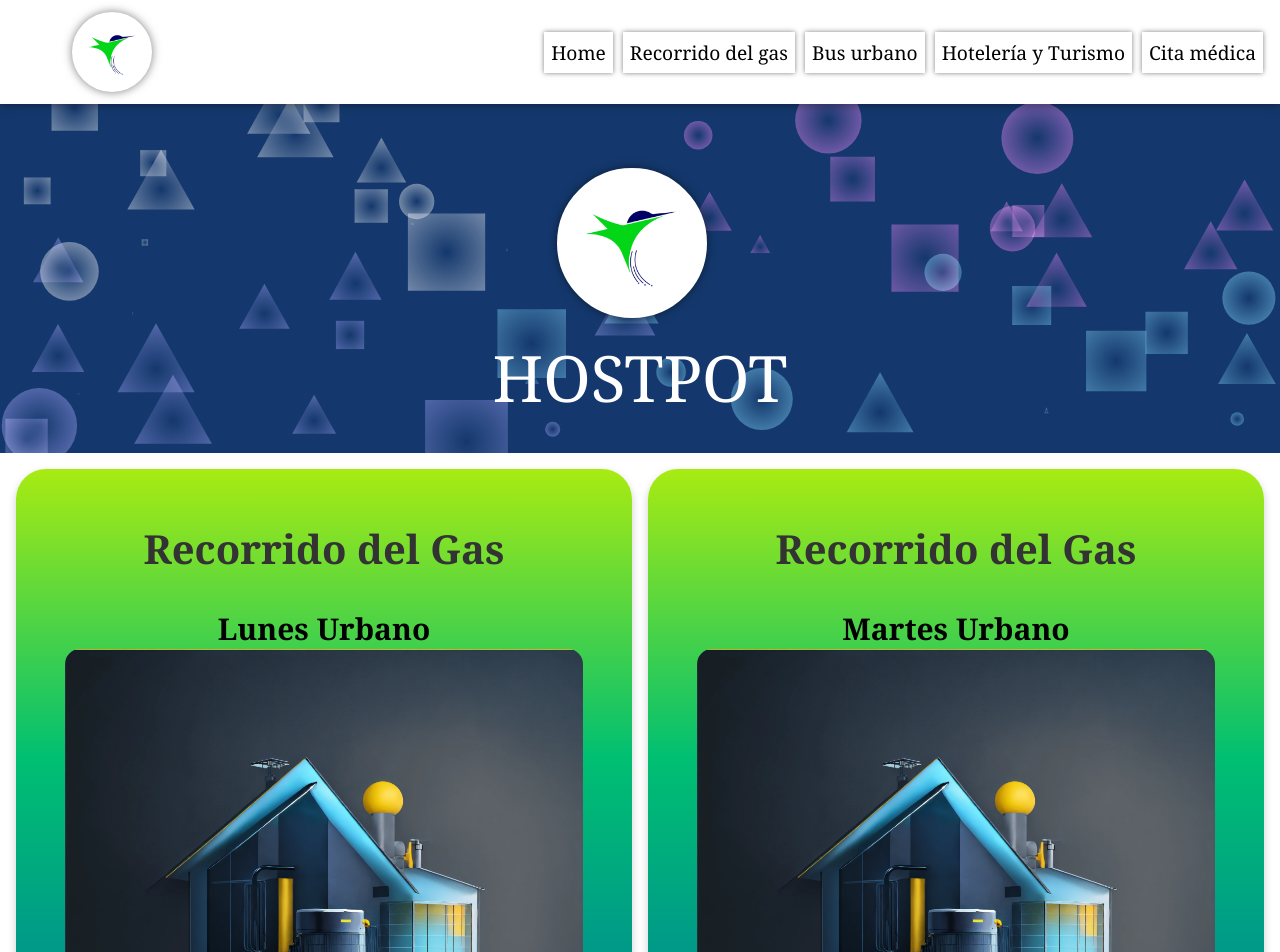
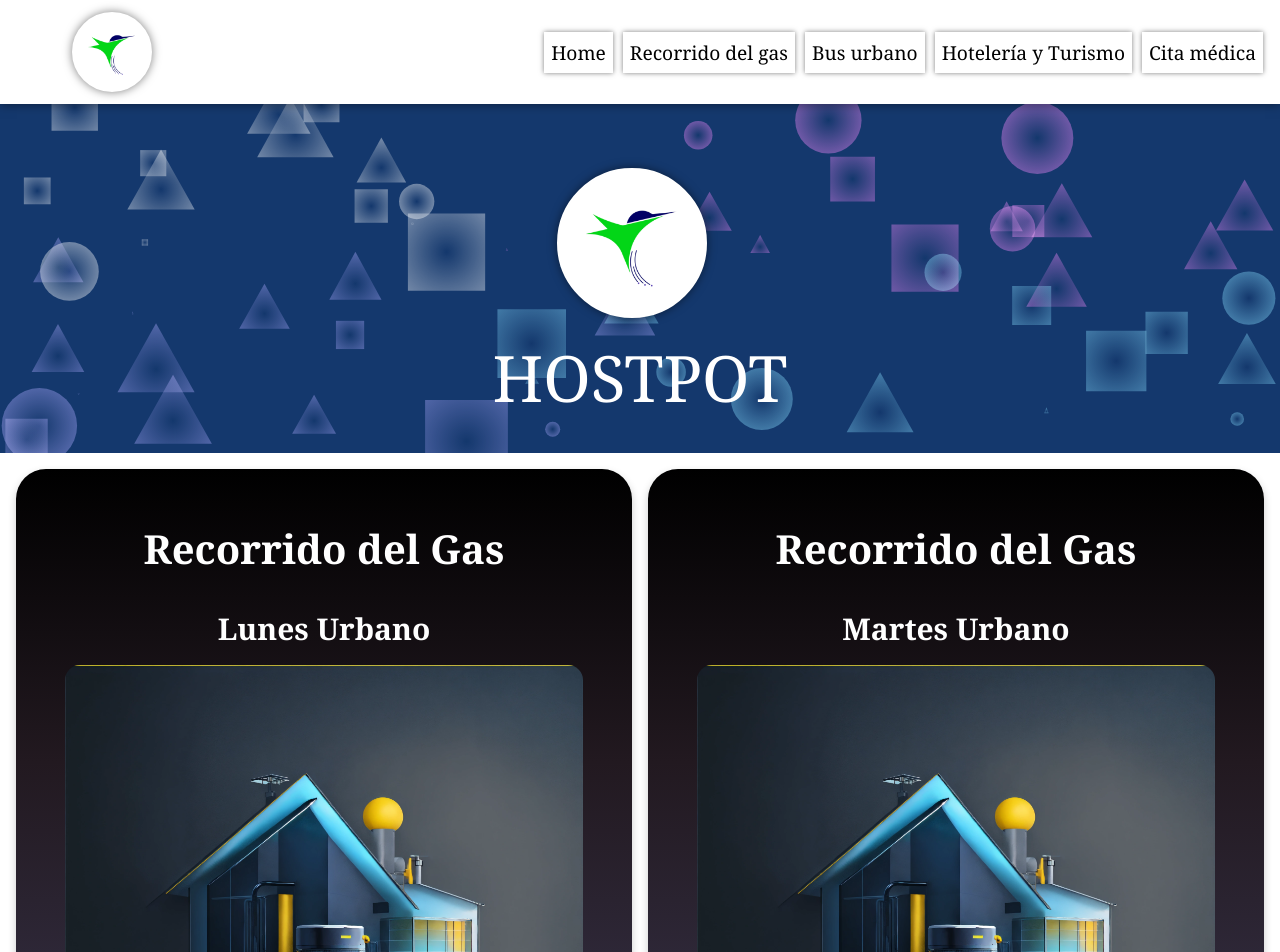
Before and after one commit to JuanISolis/Hostpot, a React (Vite) app: page /recorrido_del_gas in a window 1280 px wide. Shown: the top 952 px of the page. Built offline with nearby package versions, Linux system fonts and the light colour scheme.

Commit message:
agregando cambios background

```diff
--- a/src/interfaces/recorrido_gas/gasCard.module.css
+++ b/src/interfaces/recorrido_gas/gasCard.module.css
@@ -1,13 +1,22 @@
 .gasCard {
-    background-image: linear-gradient(to top, #051937, #004d7a, #008793, #00bf72, #a8eb12);
+    background-image: linear-gradient(to bottom, #000000, #221920, #332e42, #324868, #096788);
     border-radius: 30px;
     box-shadow: 0 4px 8px rgba(0, 0, 0, 0.2);
     padding: 20px;
+    color: white;
 }
 
 
 .gasCard__title {
     text-align: center;
+}
+
+.gasCard__title h1 {
+    color: white;
+}
+
+.gasCard__title h3 {
+    margin-bottom: 1rem;
 }
 
 .imgCard {
```
